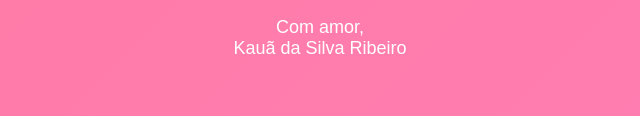
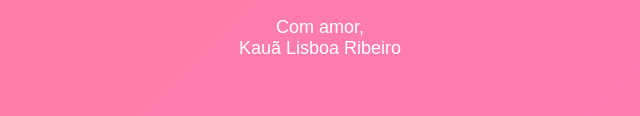
Before and after one commit to Krikrikri-crypto/8-meses-de-namoro, a plain HTML site: page Index.html in a window 1280 px wide. Shown: the part 2638-2754 px from the top of the page, 320-960 px from the left. Drawn offline with Linux system fonts and the light colour scheme.

Commit message:
Update Index.html

```diff
--- a/Index.html
+++ b/Index.html
@@ -286,7 +286,7 @@
 
     <div class="assinatura">
         Com amor,<br>
-        Kauã da Silva Ribeiro
+        Kauã Lisboa Ribeiro
     </div>
 
 </div>
```
